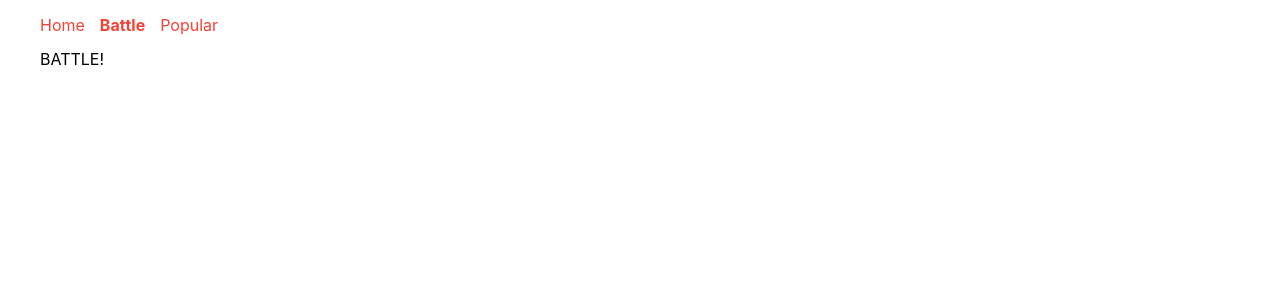
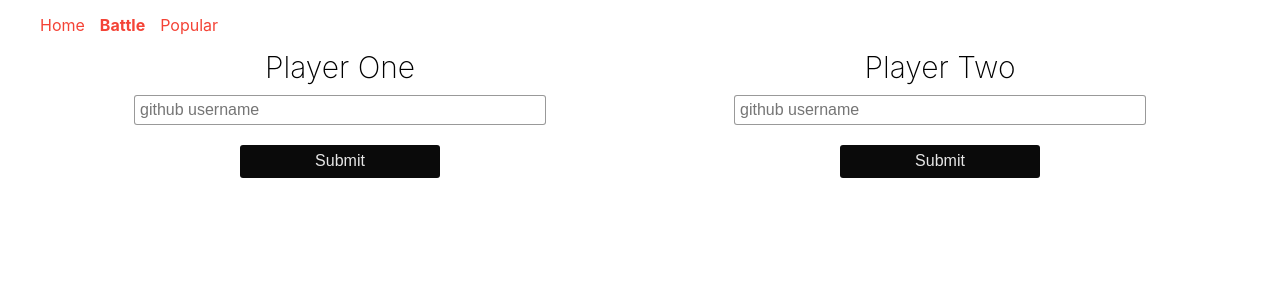
Before and after one commit to afuh/battle, a React app: page /battle in a window 1280 px wide. Shown: the top 300 px of the page. Built offline with nearby package versions, Linux system fonts and the light colour scheme.

Commit message:
Add Battle section

```diff
--- a/src/comp/Battle.js
+++ b/src/comp/Battle.js
@@ -1,11 +1,107 @@
 import React from 'react';
-import { Link } from 'react-router-dom'
+import PropTypes from "prop-types";
+
+class PlayerInput extends React.Component {
+  constructor(props) {
+    super(props)
+    this.state = {
+      username: ''
+    };
+
+    this.handleChange = this.handleChange.bind(this);
+    this.handleSubmit = this.handleSubmit.bind(this);
+  }
+  handleChange(event){
+    const value = event.target.value;
+
+    this.setState(function() {
+      return {
+        username: value
+      }
+    });
+  }
+  handleSubmit(event){
+    event.preventDefault();
+
+    this.props.onSubmit(
+      this.props.id,
+      this.state.username
+    );
+  }
+  render () {
+    return (
+      <form className='col' onSubmit={this.handleSubmit}>
+        <label className="header" htmlFor='username'>
+          {this.props.label}
+        </label>
+        <input
+          id='username'
+          placeholder='github username'
+          type='text'
+          autoComplete='off'
+          value={this.state.username}
+          onChange={this.handleChange}
+        />
+        <button
+          className="button"
+          type="submit"
+          disabled={!this.state.username}>
+            Submit
+        </button>
+      </form>
+
+    )
+  }
+}
+
+PlayerInput.propTypes = {
+  id: PropTypes.string.isRequired,
+  label: PropTypes.string.isRequired,
+  onSubmit: PropTypes.func.isRequired
+}
+
 
 class Battle extends React.Component {
+  constructor(props){
+    super(props);
+    this.state = {
+      playerOneName: '',
+      playerTwoName: '',
+      playerOneImg: null,
+      playerTwoImg: null
+    };
+
+    this.handleSubmit = this.handleSubmit.bind(this);
+  }
+  handleSubmit(id, username){
+    this.setState(function() {
+      const newState = {};
+      newState[`${id}Name`] = username;
+      newState[`${id}Image`] = `https://github.com/${username}.png?size=200`;
+      return newState;
+    });
+  }
   render () {
+    const playerOneName = this.state.playerOneName;
+    const playerTwoName = this.state.playerTwoName;
+
     return (
       <div>
-        BATTLE!
+        <div className="row">
+          {!playerOneName && // ternarish
+            <PlayerInput
+              id='playerOne'
+              label='Player One'
+              onSubmit={this.handleSubmit}
+              />}
+          {!playerTwoName &&
+            <PlayerInput
+              id='playerTwo'
+              label='Player Two'
+              onSubmit={this.handleSubmit}
+              />}
+        </div>
+
       </div>
     )
   }
--- a/src/main.sass
+++ b/src/main.sass
@@ -14,6 +14,29 @@ li
 a
   text-decoration: none
   color: #F44336
+
+.row
+  display: flex
+  justify-content: space-around
+
+.col
+  display: flex
+  flex-flow: column
+  width: 500px
+  align-items: center
+  input
+    border-radius: 3px
+    margin: 10px 0
+    padding: 5px
+    border: 1px solid rgba(black, 0.4)
+    font-size: 16px
+    width: 80%
+
+.header, .col label
+  text-align: center
+  font:
+    size: 30px
+    weight: 200
 
 .button
   color: #e6e6e6
```
